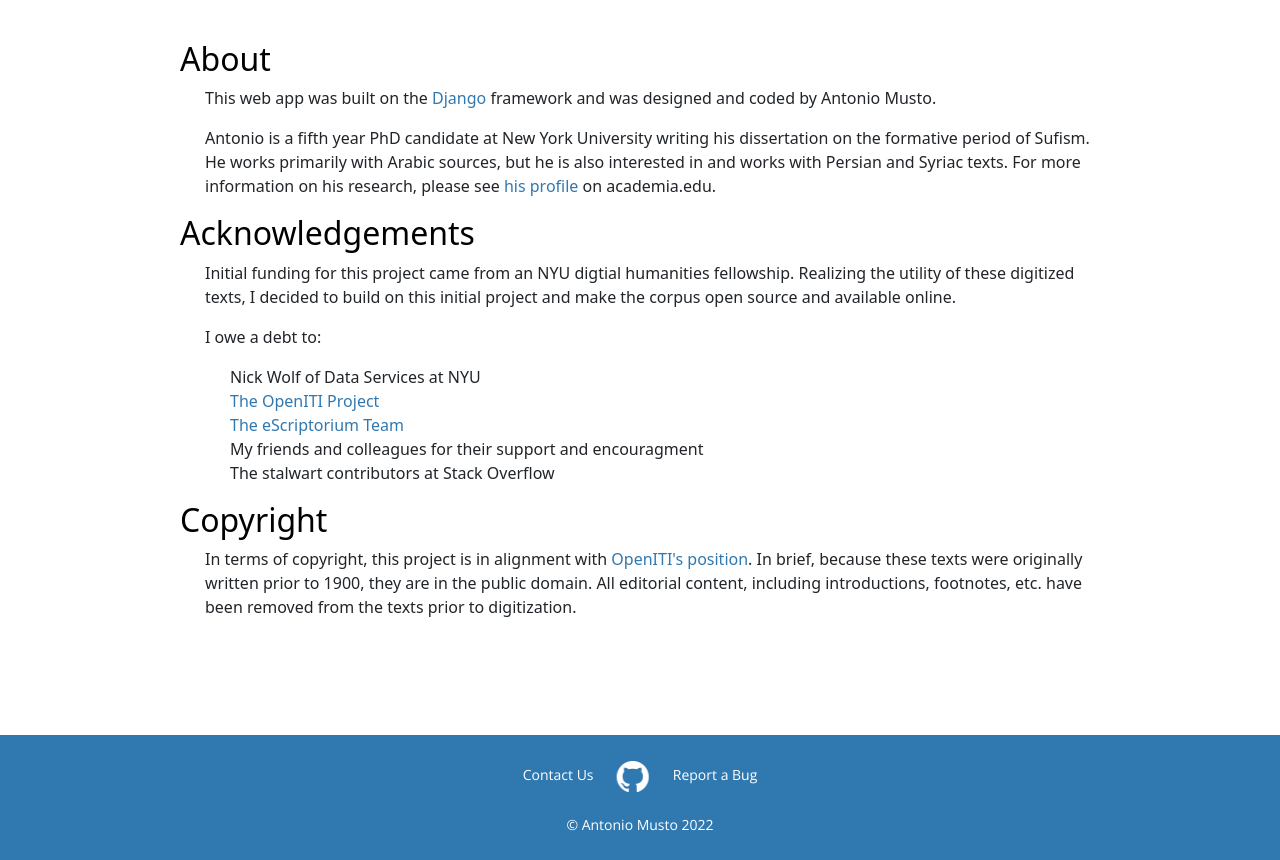
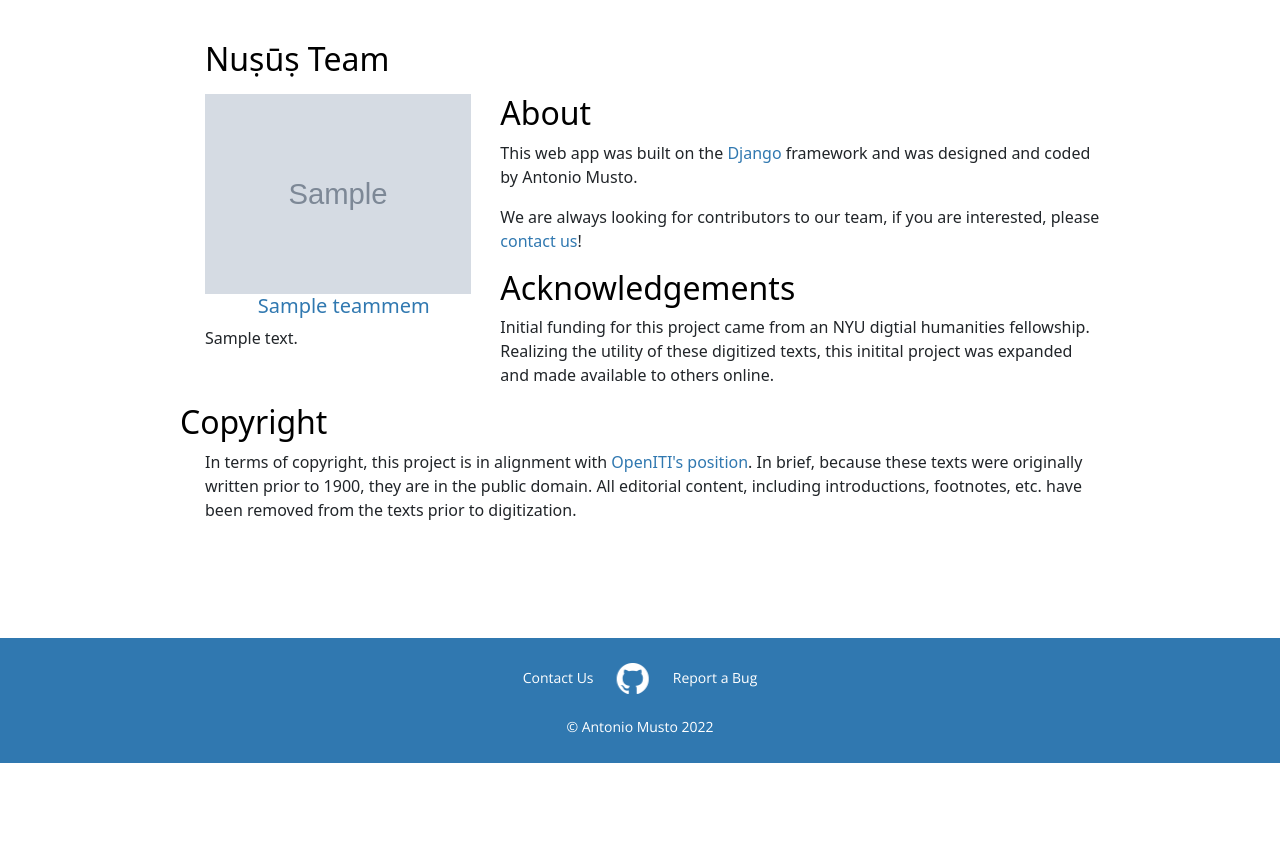
Before and after one commit to ammusto/nusus, a Django app: page /about/ in a window 1280 px wide. Shown: the part 248-1108 px from the top of the page. After the commit the page ends 1011 px from the top, so only its background shows below. Run offline with Django 4.2, Linux system fonts and the light colour scheme; tables that the repository leaves empty hold one stand-in row (values such as "Sample post"); grey boxes marked "Sample" are stand-in pictures; some libraries are stand-ins or nearby versions; some web fonts are replaced.

Commit message:
added team page

```diff
--- a/info_corpus/admin.py
+++ b/info_corpus/admin.py
@@ -1,4 +1,6 @@
 from django.contrib import admin
 from .models import CorpusUp
+from .models import TeamMem
 
 admin.site.register(CorpusUp)
+admin.site.register(TeamMem)
--- a/info_corpus/models.py
+++ b/info_corpus/models.py
@@ -10,6 +10,15 @@ class CorpusUp(models.Model):
     post = models.TextField()
     added_by = models.ForeignKey(settings.AUTH_USER_MODEL, on_delete=models.CASCADE)
 
+    def __str__(self):
+        return self.post
+
+class TeamMem(models.Model):
+    mem_id = models.IntegerField(primary_key=True)
+    name = models.CharField(max_length=40)
+    bio = models.TextField()
+    photo = models.ImageField(upload_to='mem')
+    website = models.CharField(max_length=150)
 
     def __str__(self):
-        return self.post
+        return self.name
--- a/info_corpus/views.py
+++ b/info_corpus/views.py
@@ -5,6 +5,7 @@ from django.shortcuts import render, get_object_or_404
 from django.core.paginator import Paginator
 from django.shortcuts import render
 from .models import CorpusUp
+from .models import TeamMem
 from django.db.models import Q
 from text_corpus.models import Page, Text, Author
 import requests
@@ -23,7 +24,15 @@ def home(request):
     return render(request, 'info_corpus/home.html', context)
 
 def about(request):
-    return render(request, 'info_corpus/about.html')
+    #get team members
+    team = TeamMem.objects.all()
+    print(team)
+
+    context = {
+        'team': team,
+    }
+
+    return render(request, 'info_corpus/about.html', context)
 
 def page_not_found_view(request, exception):
     return render(request, '404.html', status=404)
--- a/nusus/urls.py
+++ b/nusus/urls.py
@@ -2,6 +2,8 @@ from django.urls import path
 import info_corpus.views, text_corpus.views, text_corpus.search_corpus.views
 from django.views.generic.base import RedirectView
 from django.contrib.staticfiles.storage import staticfiles_storage
+from django.conf.urls.static import static
+from django.conf import settings
 from django.contrib import admin
 
 urlpatterns = [
@@ -10,7 +12,6 @@ urlpatterns = [
     path('', info_corpus.views.home, name='home'),
     path('about/', info_corpus.views.about, name='about'),
     path('corpus/', info_corpus.views.corpus, name='corpus'),
-
     path('results/<int:text_id>/<int:pgid>/', text_corpus.search_corpus.views.results, name='results'),
     path('search/', text_corpus.search_corpus.views.search, name='search'),
 
@@ -20,4 +21,5 @@ urlpatterns = [
     path('read/<int:text_id>/', text_corpus.views.read, name='content'),
 
 ]
+urlpatterns += static(settings.MEDIA_URL, document_root=settings.MEDIA_ROOT)
 handler404 = "info_corpus.views.page_not_found_view"
--- a/static/css/main.css
+++ b/static/css/main.css
@@ -208,7 +208,7 @@ table.crptable tr:nth-child(even) {
   margin-bottom: 5px;
 }
 
-.read_display h5, h4, h3 {
+.read_display h5, .read_display h4, .read_display h3 {
     font-family: Naskh;
 }
 
@@ -235,7 +235,7 @@ table.crptable tr:nth-child(even) {
   left: 0;
   width: 100%
 }
-h5{
+.read_display h5{
   text-align: center !important
 }
 a.rnav {
@@ -559,3 +559,14 @@ input {
 .changelog{
   vertical-align: top
 }
+.team {
+  margin-left: 25px;
+}
+.team_mem {
+  width: 33%;
+  float: left;
+  padding-right: 2%;
+}
+.mem_photo {
+  width:  266px;
+}
--- a/templates/info_corpus/about.html
+++ b/templates/info_corpus/about.html
@@ -1,19 +1,24 @@
 {% extends 'base.html' %}
 
 {% block content %}
+<div class = "team">
+    <h2>Nuṣūṣ Team</h2>
+    <p>
+{% for mem in team %}
+<div class = "team_mem">
+    <img class = "mem_photo" src=../media/{{mem.photo}}>
+    <h5 style="text-align: center"><a href="{{mem.website}}">{{mem.name}}</a></h5>
+    <p>{{mem.bio}}
+</div>
+{% endfor %}
+</div>
 <div class ="fixedtext">
     <h2>About</h2>
     <p>This web app was built on the <a href="https://www.djangoproject.com/">Django</a> framework and was designed and coded by Antonio Musto.</p>
-    <p>Antonio is a fifth year PhD candidate at New York University writing his dissertation on the formative period of Sufism. He works primarily with Arabic sources, but he is also interested in and works with Persian and Syriac texts. For more information on his research, please see <a href="https://nyu.academia.edu/AntonioMusto">his profile</a> on academia.edu.
+    <p>We are always looking for contributors to our team, if you are interested, please <a href="mailto:nususcorpus@gmail.com"> contact us</a>!</p>
 
     <h2>Acknowledgements</h2>
-    <p>Initial funding for this project came from an NYU digtial humanities fellowship. Realizing the utility of these digitized texts, I decided to build on this initial project and make the corpus open source and available online.</p>
-
-    <p>I owe a debt to:
-        <p style="margin-left: 50px">Nick Wolf of Data Services at NYU<br><a href="https://openiti.org/">The OpenITI Project</a><br>
-        <a href="https://www.escriptorium.uk/">The eScriptorium Team</a><br>
-        My friends and colleagues for their support and encouragment<br>
-        The stalwart contributors at Stack Overflow
+    <p>Initial funding for this project came from an NYU digtial humanities fellowship. Realizing the utility of these digitized texts, this initital project was expanded and made available to others online.</p>
 
  <h2>Copyright</h2>
     <p>In terms of copyright, this project is in alignment with <a href="https://openiti.org/docs/Copyright_Questions.html">OpenITI's position</a>. In brief, because these texts were originally written prior to 1900, they are in the public domain. All editorial content, including introductions, footnotes, etc. have been removed from the texts prior to digitization.</p>
--- a/templates/info_corpus/corpus.html
+++ b/templates/info_corpus/corpus.html
@@ -1,7 +1,7 @@
 {% extends 'base.html' %} {% block content %}
 <div class="fixedtext">
   <h2>Corpus Details</h2>
-  <p>We initially envisoned Nuṣūṣ as a database for early Sufi texts not included in other digitized corpora, but the project has since expanded to include <em>falsafa</em> and <em>kalām</em> works.</p>
+  <p>We initially envisoned Nuṣūṣ as a database for early Sufi texts not included in other digitized corpora, but the project has since expanded to include <em>falsafa</em>, <em>kalām</em>, and Christian theological works.</p>
   <p>To digitize these texts, we use <a href="https://www.escriptorium.uk/">eScriptorium,</a> a digital palaeography framework, which uses the <a href="https://kraken.re/master/index.html">kraken</a> OCR engine. For our project we use a kraken OCR model developped by the <a href="https://openiti.org/">OpenITI team</a>.</p>
   <p>Although the goal of Nuṣūṣ is to digitize and make available new texts, we have decided to include some works that have already been digitized and are extant in other corpora. Our reasoning for this to consolidate Sufi, <em>falsafa</em>, and <em>kalām</em> texts in one corpus and to increase the utility of our database and its search functionality. Texts imported from other corpora are marked as such in Nuṣūṣ.</p>
   <p>We have an internal list of new texts, but if you have any suggestions or recommendations for texts to be included, please <a href="mailto:nususcorpus@gmail.com"> contact us</a>.
```
Also changed, not shown: db 9-6-22.sqlite3 (added), info_corpus/migrations/0003_teammem.py (added), info_corpus/migrations/0004_delete_teammem.py (added), info_corpus/migrations/0005_teammem.py (added), info_corpus/migrations/0006_rename_mbio_teammem_bio_rename_mname_teammem_name_and_more.py (added), info_corpus/migrations/0007_teammem_website.py (added), media/mem/Gio.jpg (added), media/mem/Jeremy.jpg (added), media/mem/Musto.jpg (added).
